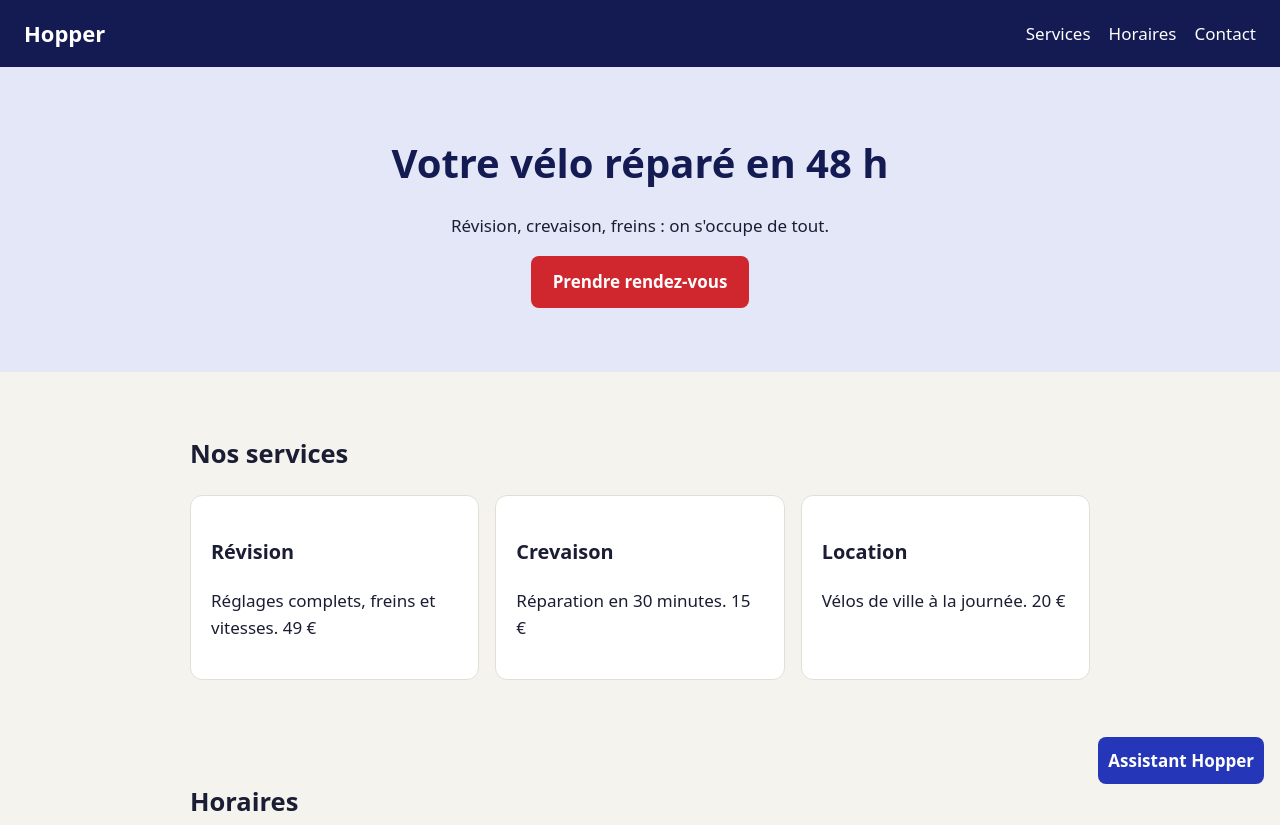
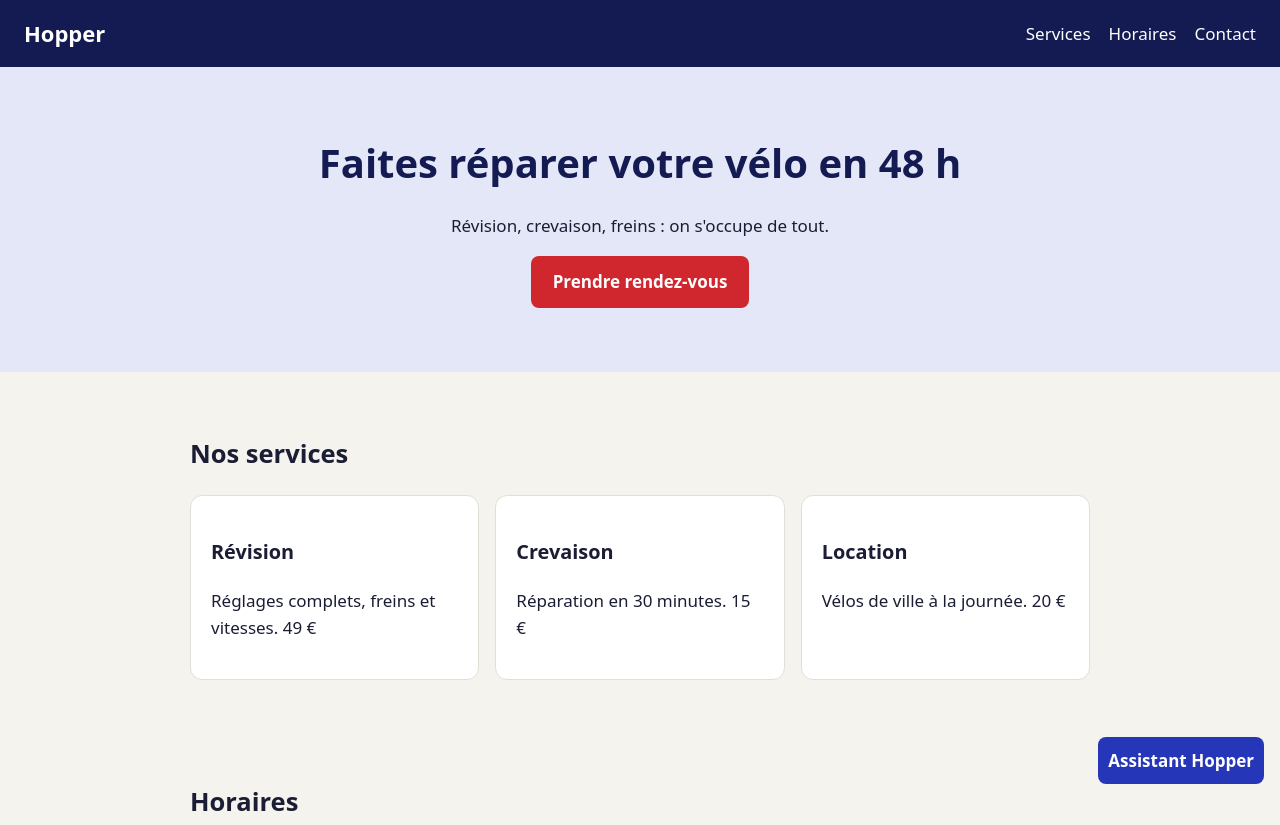
Before and after one commit to telemaquegina3-max/hopper-site-gina, a website built with Vite: page index.html in a window 1280 px wide. Shown: the top 825 px of the page. Built offline with nearby package versions, Linux system fonts and the light colour scheme.

Commit message:
Mettre à jour le titre de l’accueil

```diff
--- a/index.html
+++ b/index.html
@@ -13,7 +13,7 @@
   </header>
 
   <div class="hero">
-    <h1>Votre vélo réparé en 48 h</h1>
+    <h1>Faites réparer votre vélo en 48 h</h1>
     <p>Révision, crevaison, freins : on s'occupe de tout.</p>
     <a href="#contact">Prendre rendez-vous</a>
   </div>
```
